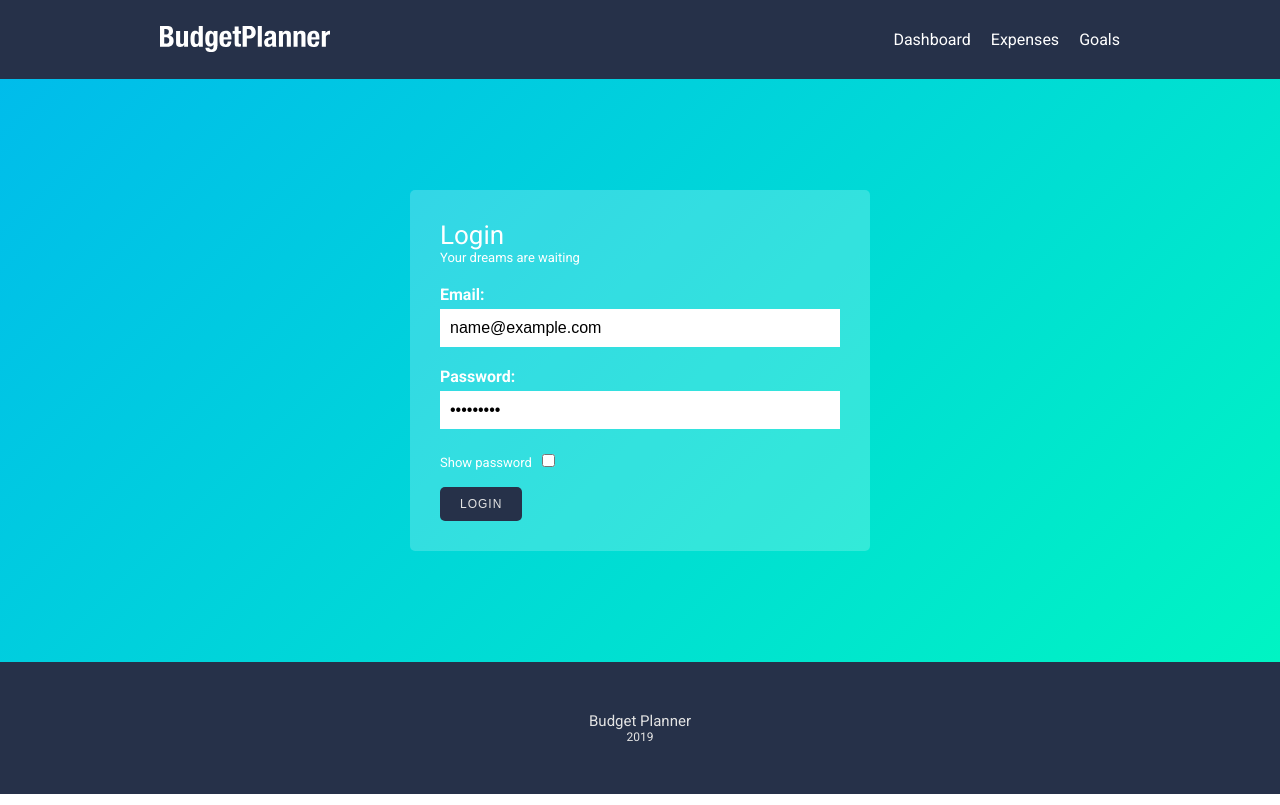
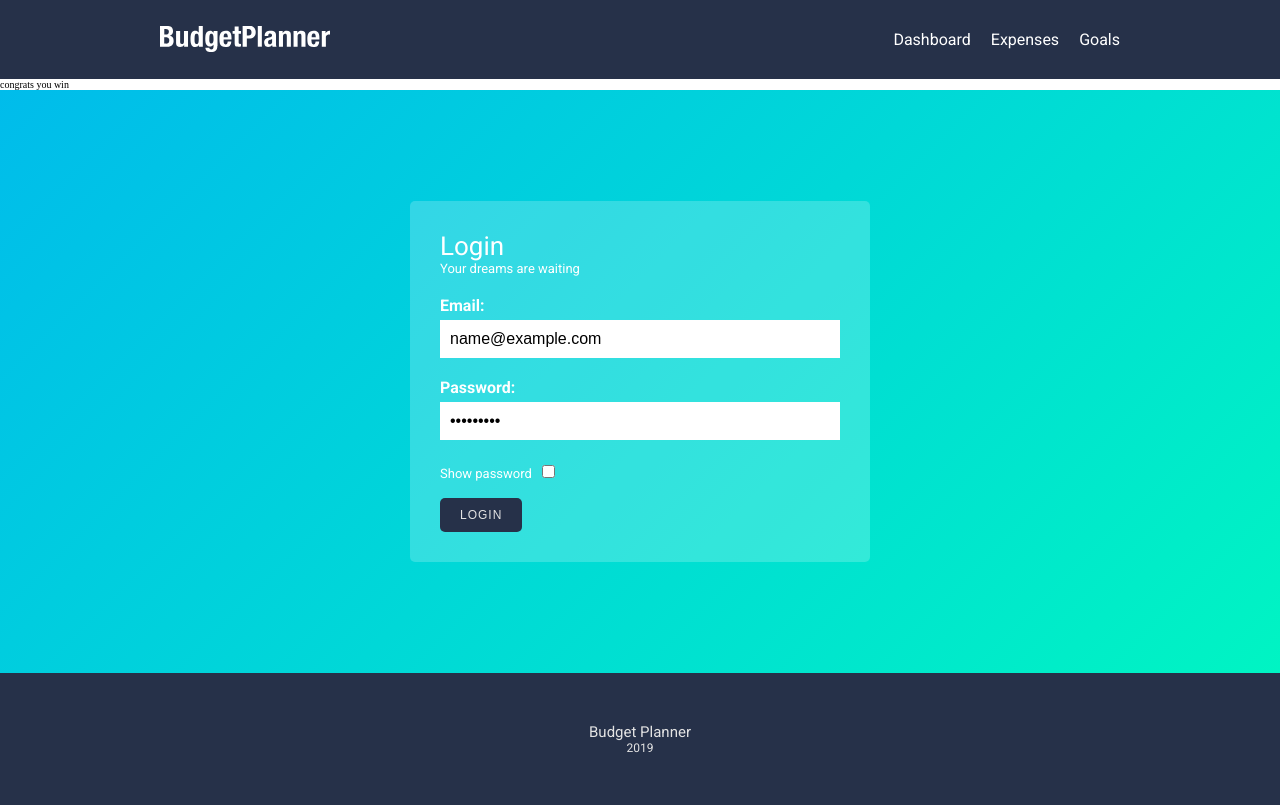
Before and after one commit to andrewbdesign/budget-planner, a React (Create React App) app in the folder client/: page /login in a window 1280 px wide. Both pictures are taken after typing "name@example.com", "Sample123" into the empty fields and a click on the button "LOGIN". Built offline with nearby package versions, Linux system fonts and the light colour scheme.

Commit message:
added alert component function with redux

```diff
--- a/client/package.json
+++ b/client/package.json
@@ -13,7 +13,8 @@
     "react-scripts": "3.1.1",
     "redux": "^4.0.4",
     "redux-devtools-extension": "^2.13.8",
-    "redux-thunk": "^2.3.0"
+    "redux-thunk": "^2.3.0",
+    "uuid": "^3.3.3"
   },
   "scripts": {
     "start": "react-scripts start",
--- /dev/null
+++ b/client/src/actions/alert.js
@@ -0,0 +1,11 @@
+import uuid from 'uuid';
+import { SET_ALERT, REMOVE_ALERT } from './types';
+
+export const setAlert = (msg, alertType, timeout = 5000) => dispatch => {
+  const id = uuid.v4();
+  dispatch({
+    type: SET_ALERT,
+    payload: { msg, alertType, id },
+  });
+  setTimeout(() => dispatch({ type: REMOVE_ALERT, payload: id }), timeout);
+};
--- a/client/src/actions/types.js
+++ b/client/src/actions/types.js
@@ -1 +1,3 @@
+export const SET_ALERT = 'SET_ALERT';
+export const REMOVE_ALERT = 'REMOVE_ALERT';
 export const LOGIN_USER = 'LOGIN_USER';
--- a/client/src/components/App.js
+++ b/client/src/components/App.js
@@ -9,6 +9,7 @@ import store from '../store';
 import Login from './auth/Login';
 import Navbar from './layout/Navbar';
 import Footer from './layout/Footer';
+import Alert from './layout/Alert';
 import Dashboard from './dashboard/Dashboard';
 import Expenses from './expenses/Expenses';
 import Goals from './goals/Goals';
@@ -19,6 +20,7 @@ const App = () => {
       <Fragment>
         <Router>
           <Navbar />
+          <Alert />
           <Route exact path="/login" component={Login} />
           <Route exact path="/dashboard" component={Dashboard} />
           <Route exact path="/expenses" component={Expenses} />
--- a/client/src/components/auth/Login.js
+++ b/client/src/components/auth/Login.js
@@ -1,6 +1,9 @@
 import React, { useState } from 'react';
+import { connect } from 'react-redux';
+import { setAlert } from '../../actions/alert';
+import PropTypes from 'prop-types';
 
-const Login = () => {
+const Login = ({ setAlert }) => {
   const [formData, setFormData] = useState({
     email: '',
     password: '',
@@ -21,7 +24,8 @@ const Login = () => {
 
   const onHandleSubmit = async e => {
     e.preventDefault();
-    console.log('success');
+    // console.log('success');
+    setAlert('congrats you win', 'success');
   };
 
   return (
@@ -67,4 +71,14 @@ const Login = () => {
   );
 };
 
-export default Login;
+const mapStateToProps = null;
+const mapDispatchToProps = { setAlert };
+
+Login.propTypes = {
+  setAlert: PropTypes.func.isRequired,
+};
+
+export default connect(
+  mapStateToProps,
+  mapDispatchToProps,
+)(Login);
--- /dev/null
+++ b/client/src/components/layout/Alert.js
@@ -0,0 +1,22 @@
+import React from 'react';
+import PropTypes from 'prop-types';
+import { connect } from 'react-redux';
+
+const Alert = ({ alerts }) =>
+  alerts !== null &&
+  alerts.length > 0 &&
+  alerts.map(alert => (
+    <div key={alert.id} className={`alert alert-${alert.alertType}`}>
+      {alert.msg}
+    </div>
+  ));
+
+Alert.propTypes = {
+  alerts: PropTypes.array.isRequired,
+};
+
+const mapStateToProps = state => ({
+  alerts: state.alert,
+});
+
+export default connect(mapStateToProps)(Alert);
--- /dev/null
+++ b/client/src/reducers/alert.js
@@ -0,0 +1,15 @@
+import { SET_ALERT, REMOVE_ALERT } from '../actions/types';
+
+const initialState = [];
+
+export default function(state = initialState, action) {
+  const { type, payload } = action;
+  switch (type) {
+    case SET_ALERT:
+      return [...state, payload];
+    case REMOVE_ALERT:
+      return state.filter(alert => alert.id !== payload);
+    default:
+      return state;
+  }
+}
--- a/client/src/reducers/index.js
+++ b/client/src/reducers/index.js
@@ -1,3 +1,3 @@
 import { combineReducers } from 'redux';
-
-export default combineReducers({});
+import alert from './alert';
+export default combineReducers({ alert });
```
Also changed, not shown: 1 other file (tests, documents, lock files or other folders).
